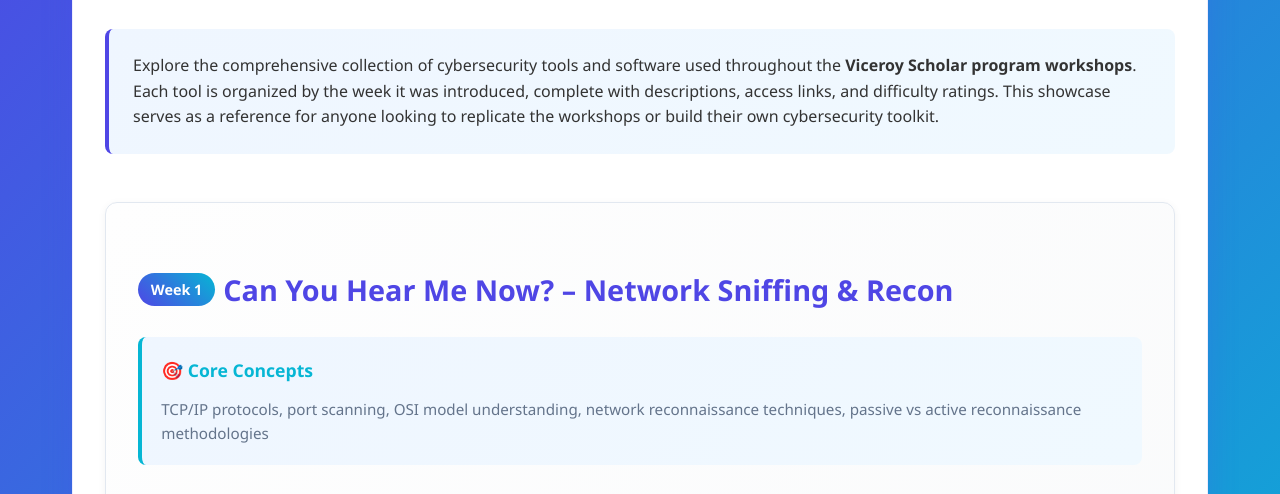
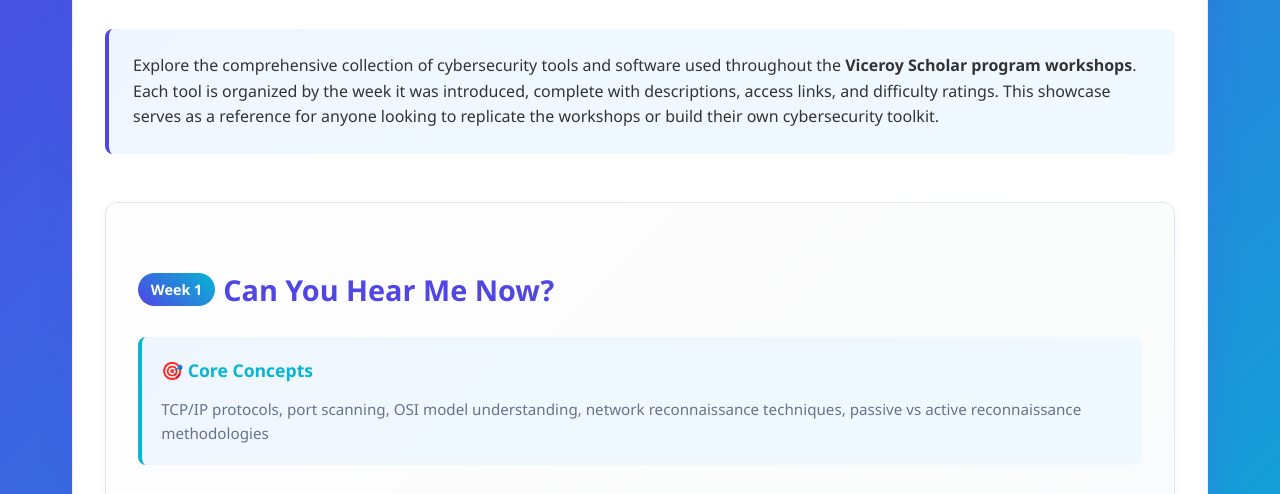
Before and after one commit to CisnerosCodes/VICEROY, a plain HTML site: page docs/software.html in a window 1280 px wide. Shown: the part 256-750 px from the top of the page. Drawn offline with Linux system fonts and the light colour scheme.

Commit message:
Update title for Week 1 section in software.html

```diff
--- a/docs/software.html
+++ b/docs/software.html
@@ -403,7 +403,7 @@
     <div class="week-section">
       <h2>
         <span class="week-number">Week 1</span>
-        Can You Hear Me Now? – Network Sniffing & Recon
+        Can You Hear Me Now?
       </h2>
 
       <div class="core-concepts">
```
